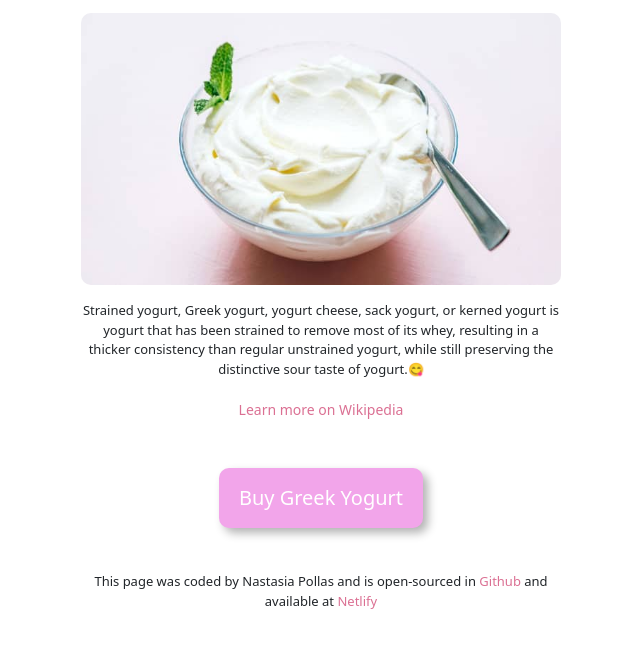
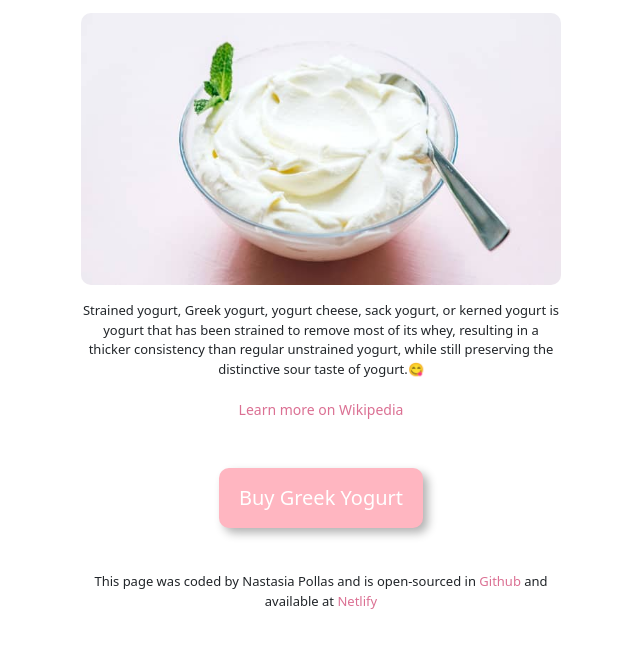
Before and after one commit to 550tealeaves/greek-yogurt, a plain HTML site: page index.html in a window 1280 px wide. Shown: the part 171-828 px from the top of the page, without its empty margins (319-959 px from the left). Drawn offline with nearby package versions, Linux system fonts and the light colour scheme.

Commit message:
Changed the primary color to lightpink

```diff
--- a/styles.css
+++ b/styles.css
@@ -1,5 +1,5 @@
 :root{
-    --primary-color: #f2a5ea;
+    --primary-color: lightpink;
 }
 
 body{
```
